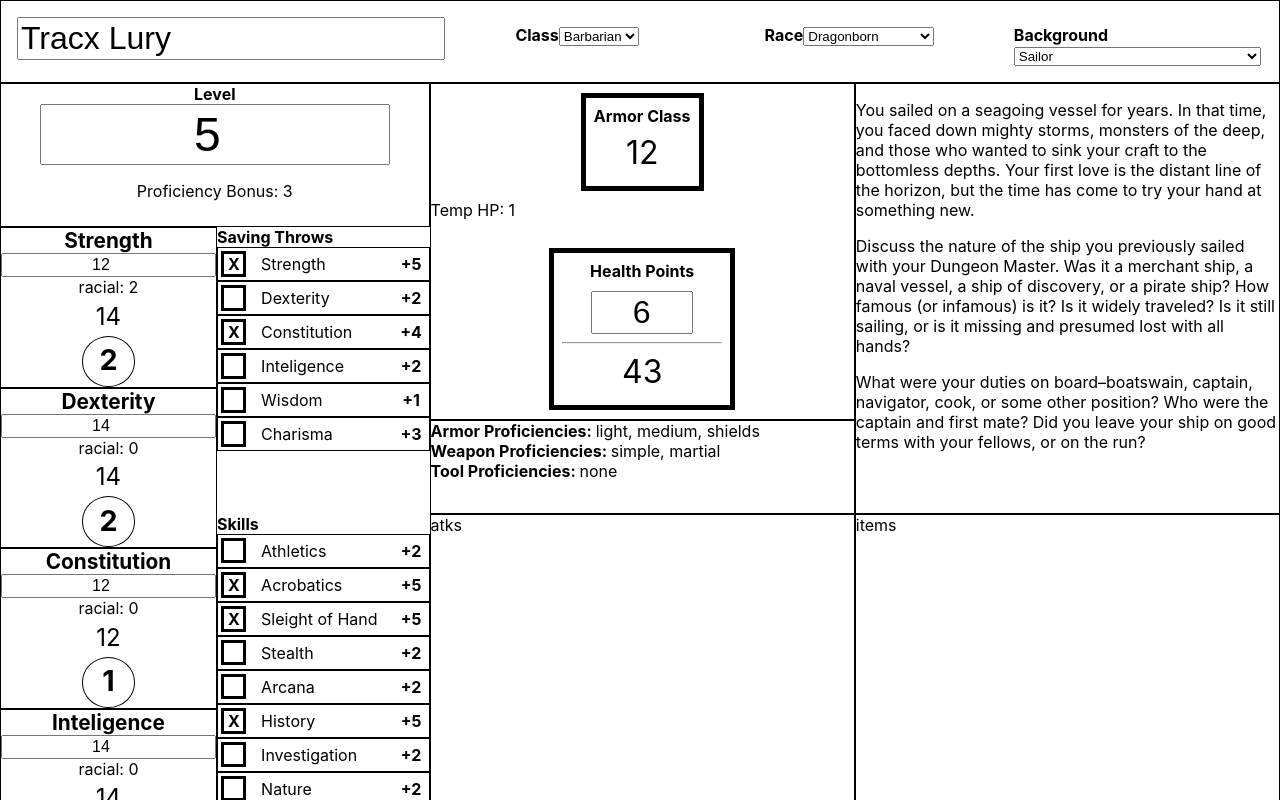
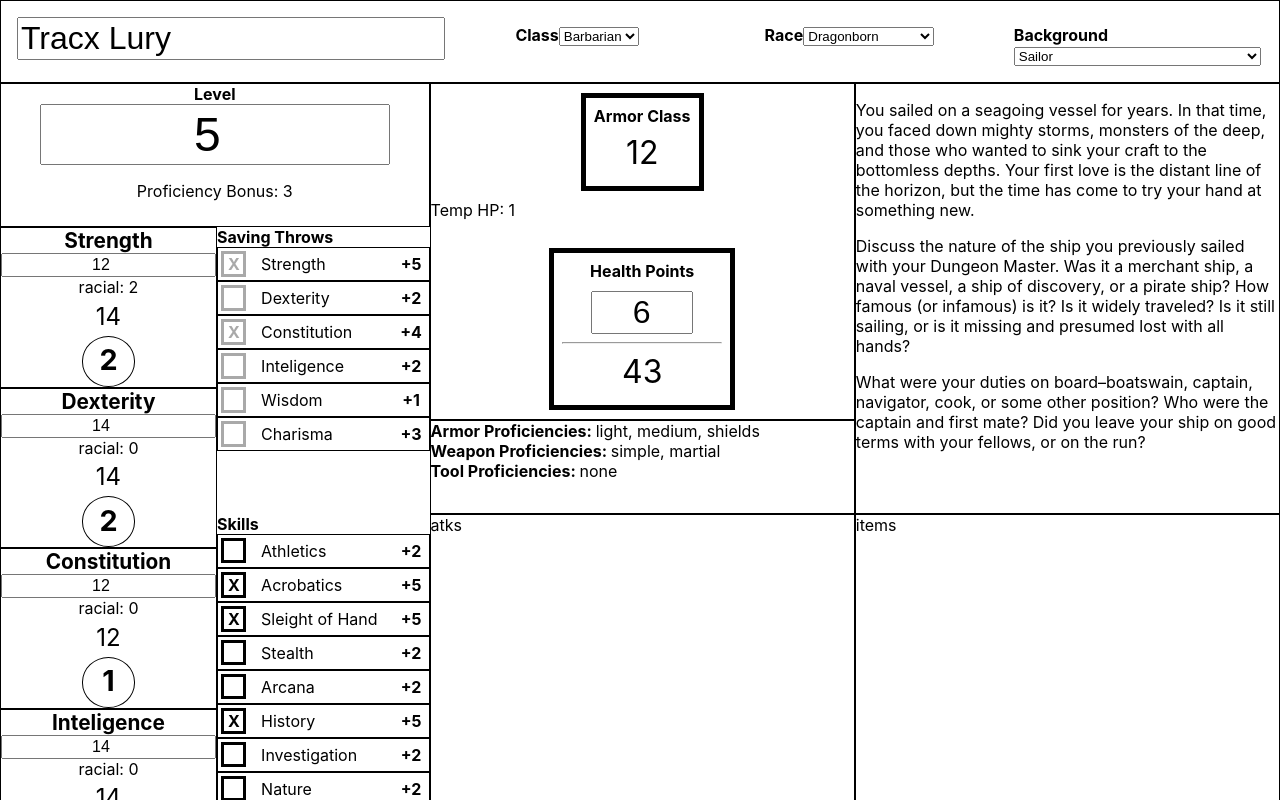
Before and after one commit to minghz/top_role_front, a React (Create React App) app: page / in a window 1280 px wide. Shown: the top 800 px of the page. Built offline with nearby package versions, Linux system fonts and the light colour scheme.

Commit message:
Mark saving throws boxes a different color because they are non-editable

```diff
--- a/src/components/Sheet.js
+++ b/src/components/Sheet.js
@@ -139,6 +139,7 @@ class Sheet extends Component {
       background: backgroundName,
       background_paragraphs: dataParsers.backgroundParagraphs(backgroundName)
     });
+    //TODO: Auto-select skill proficiencis
   }
 
   handleNameChange = (charName) => {
--- a/src/components/Skill.js
+++ b/src/components/Skill.js
@@ -66,6 +66,7 @@ class Skill extends Component {
         <div className="skill-name">{this.state.name}</div>
         <div className="skill-total">+{this.state.total}</div>
       </div>
+      //TODO Be able to mark non-editable due to Background
     )
   }
 }
--- a/src/css/SavingThrow.css
+++ b/src/css/SavingThrow.css
@@ -7,7 +7,8 @@
 
 .saving-throw-proficiency {
   display: inline-block;
-  border: 3px solid black;
+  border: 3px solid darkgray;
+  color: darkgray;
   width: 1.2em;
   margin: 0.2em;
   text-align: center;
```
